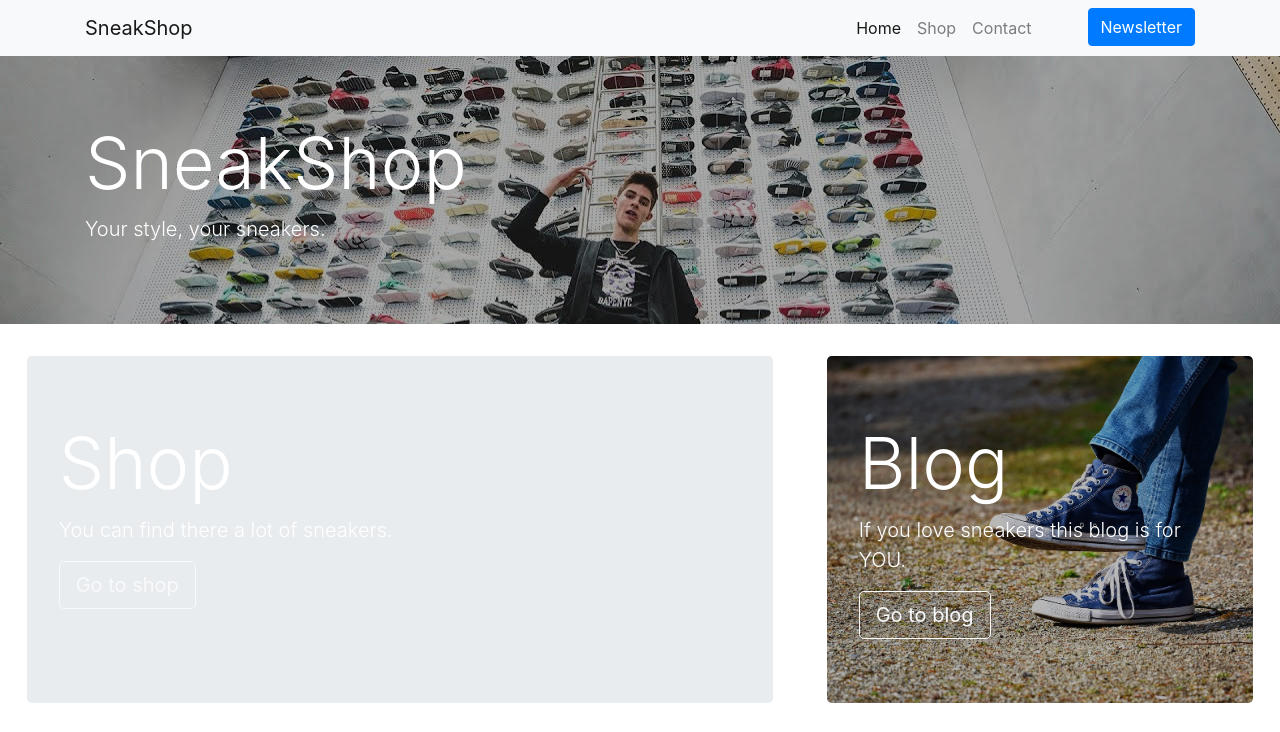
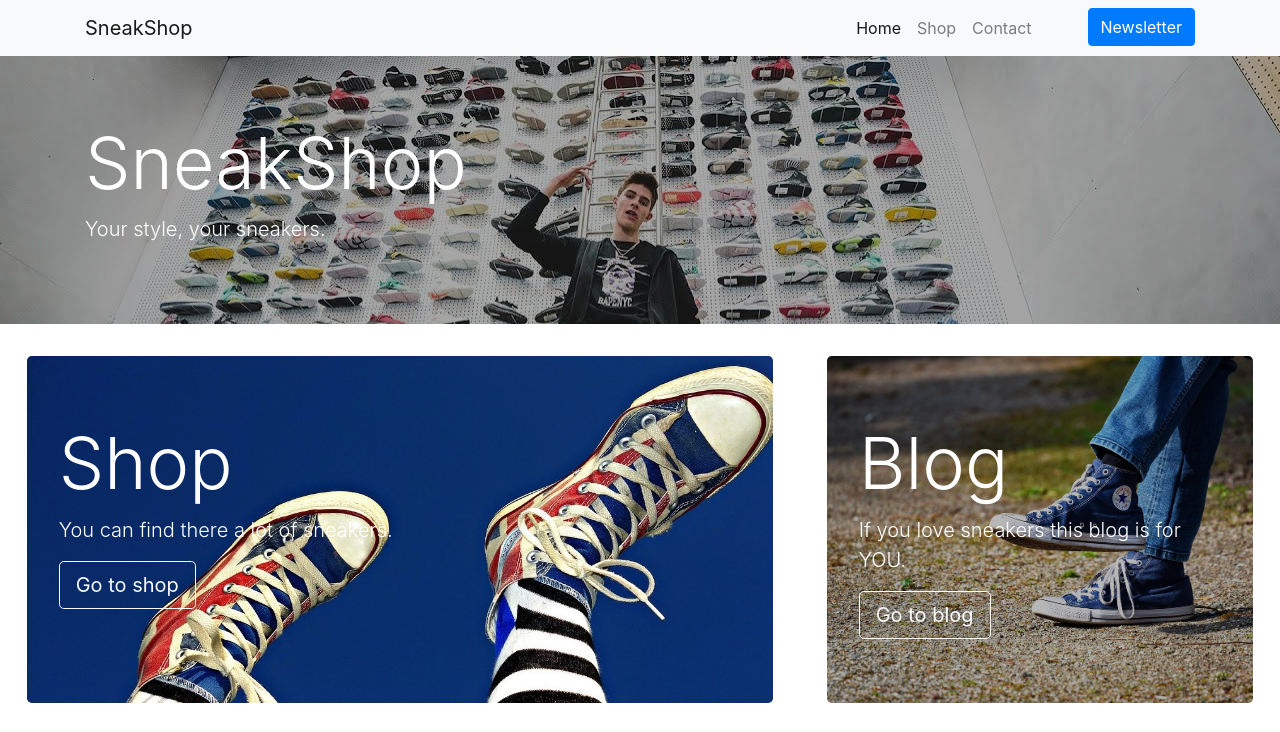
Before and after one commit to lilivin/SneakShop, a plain HTML site: page index.html in a window 1280 px wide. Shown: the top 732 px of the page. Drawn offline with nearby package versions, Linux system fonts and the light colour scheme; the site is published under a folder, as on GitHub Pages, so addresses that start at the root find nothing.

Commit message:
Add files via upload

```diff
--- a/style.scss
+++ b/style.scss
@@ -9,7 +9,7 @@
 }
 
 .bcg__shop {
-    background-image: url(/./images/bcg-shop.jpg);
+    background-image: url(./images/bcg-shop.jpg);
     background-size: cover;
 }
 
```
Also changed, not shown: style.css, 1 other file.
